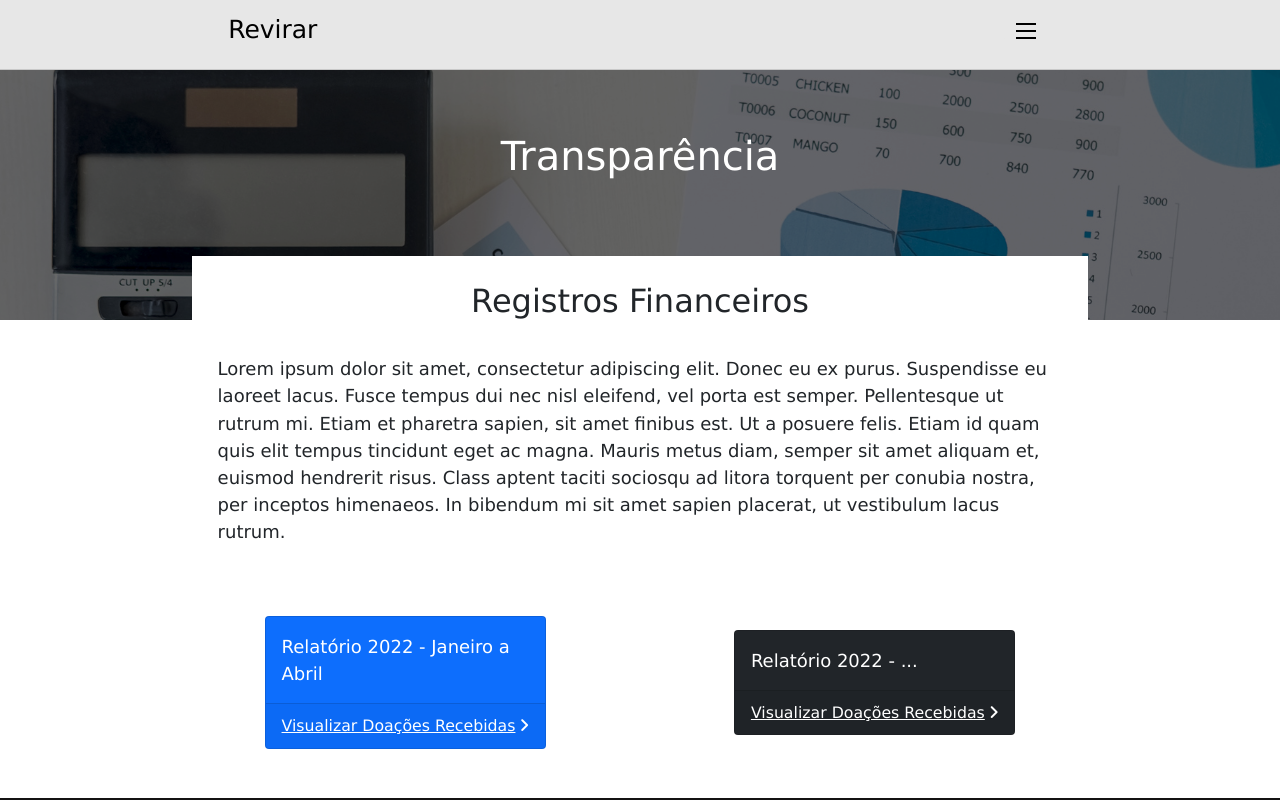
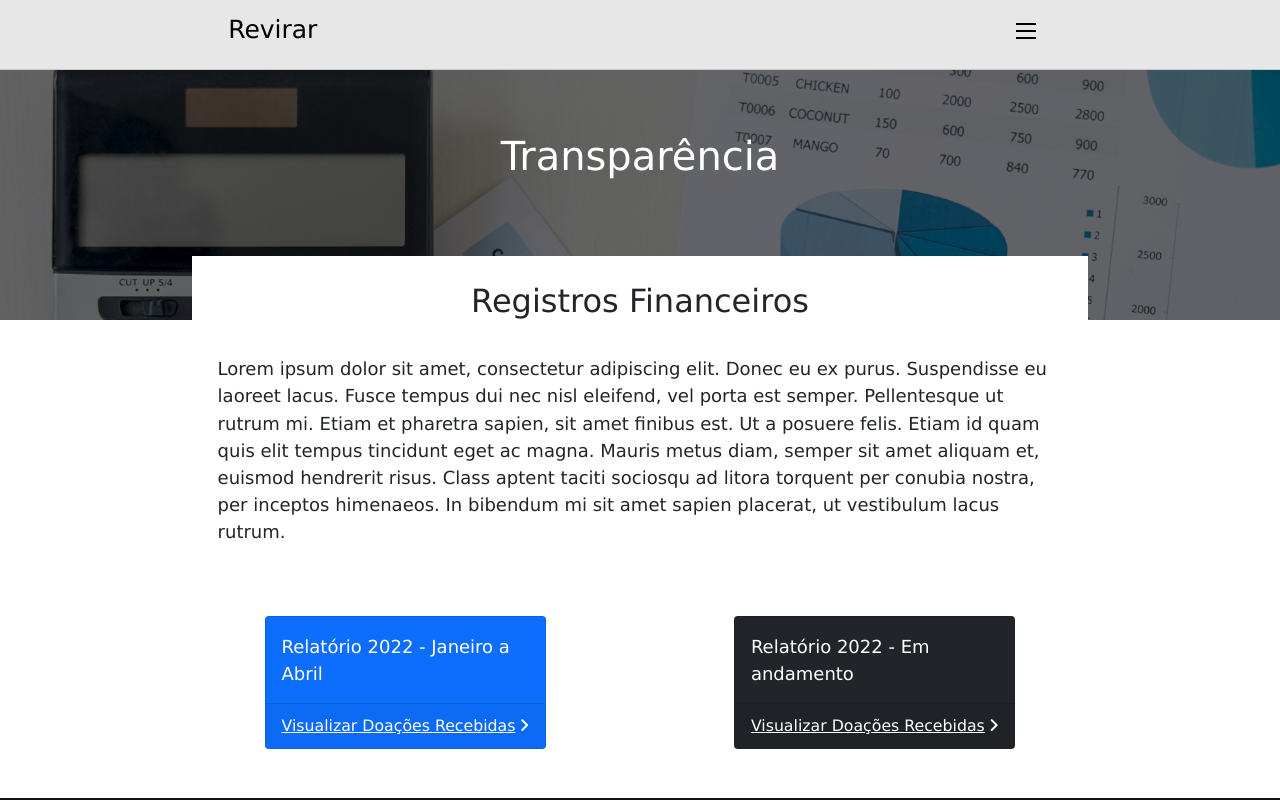
Before and after one commit to 2022M2T2-Inteli/Nakata-Uniwise, a plain HTML site: page src/páginas/transparencia.html in a window 1280 px wide. Shown: the top 800 px of the page. Drawn offline with nearby package versions, Linux system fonts and the light colour scheme.

Commit message:
Update transparencia.html

```diff
--- a/src/páginas/transparencia.html
+++ b/src/páginas/transparencia.html
@@ -77,7 +77,7 @@
         </div>
 
         <div class="relatorio-pdf">
-            <div class="col-xl-4 col-md-3">
+            <div class="col-xl-4 col-md-5 col-sm-6">
                 <div class="card bg-primary text-white mb-4">
                     <div class="card-body">Relatório 2022 - Janeiro a Abril</div>
                     <div class="card-footer d-flex align-items-center justify-content-between">
@@ -87,9 +87,9 @@
                 </div>
             </div>
             <br>
-            <div class="col-xl-4 col-md-3">
+            <div class="col-xl-4 col-md-5 col-sm-5">
                 <div class="card bg-dark text-white mb-4">
-                    <div class="card-body">Relatório 2022 - ...</div>
+                    <div class="card-body">Relatório 2022 - Em andamento</div>
                     <div class="card-footer d-flex align-items-center justify-content-between">
                         <a class="small text-white stretched-link" href="#">Visualizar Doações Recebidas</a>
                         <div class="small text-white"><i class="fas fa-angle-right"></i></div>
```
